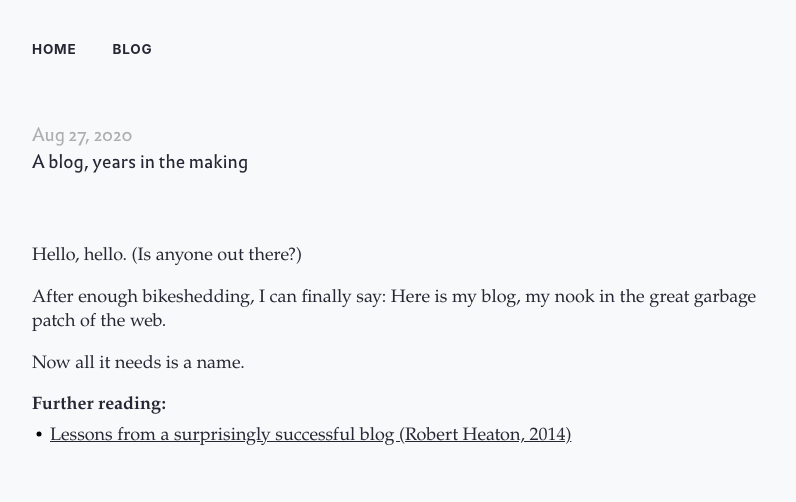
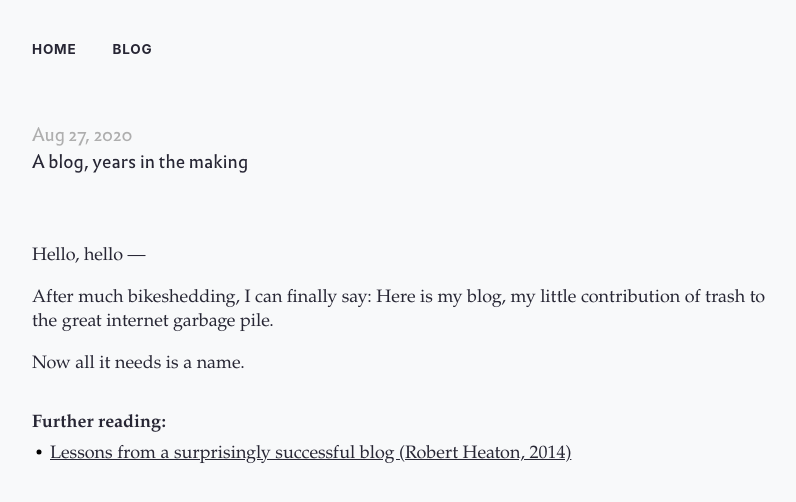
Before and after one commit to themichaelyang/themichaelyang.github.io-2022, a Jekyll site: the page built from _posts/2020-08-27-hello.md, in a window 1280 px wide. Shown: the top 502 px of the page, without its empty margins (230-1026 px from the left). Built offline with Jekyll 4.4.1, drawn with Linux system fonts in a browser that asks for light colours; some web fonts are replaced.

Commit message:
add footnote class

```diff
--- a/_posts/2020-08-27-hello.md
+++ b/_posts/2020-08-27-hello.md
@@ -3,11 +3,12 @@ title: A blog, years in the making
 layout: post
 ---
 
-Hello, hello. (Is anyone out there?)
+Hello, hello —
 
-After enough bikeshedding, I can finally say: Here is my blog, my nook in the great garbage patch of the web.
+After much bikeshedding, I can finally say: Here is my blog, my little contribution of trash to the great internet garbage pile.
 
 Now all it needs is a name.
 
 ### Further reading:
+{: .footnotes}
 - [Lessons from a surprisingly successful blog (Robert Heaton, 2014)](https://robertheaton.com/2014/07/26/lessons-from-a-surprisingly-successful-blog/)
--- a/_sass/_post.scss
+++ b/_sass/_post.scss
@@ -111,3 +111,7 @@ pre {
     padding-left: 0;
   }
 }
+
+.footnotes {
+  margin-top: 2rem;
+}
```
